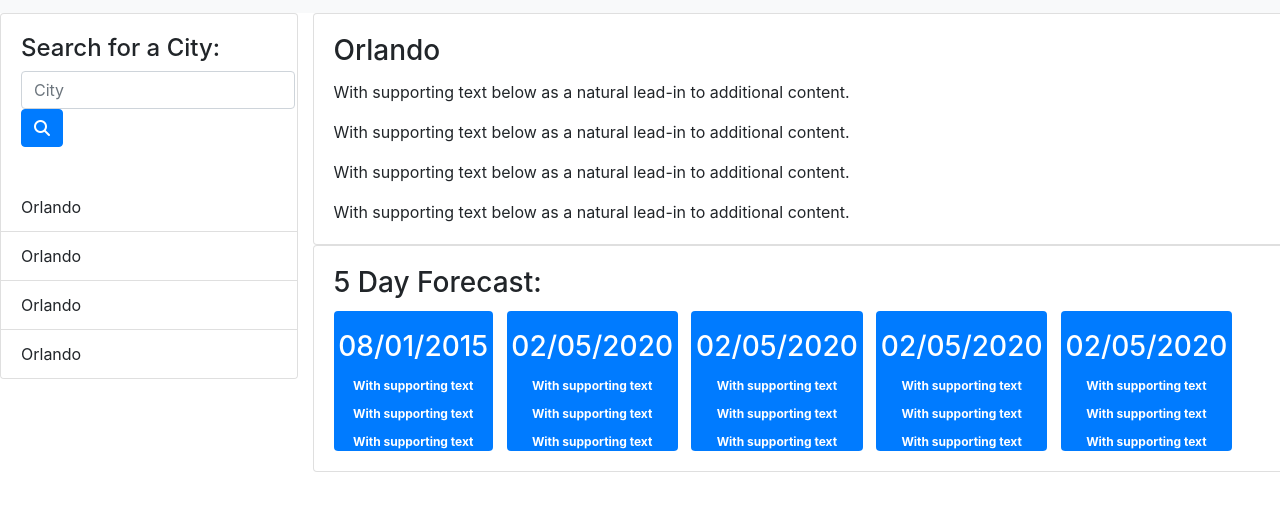
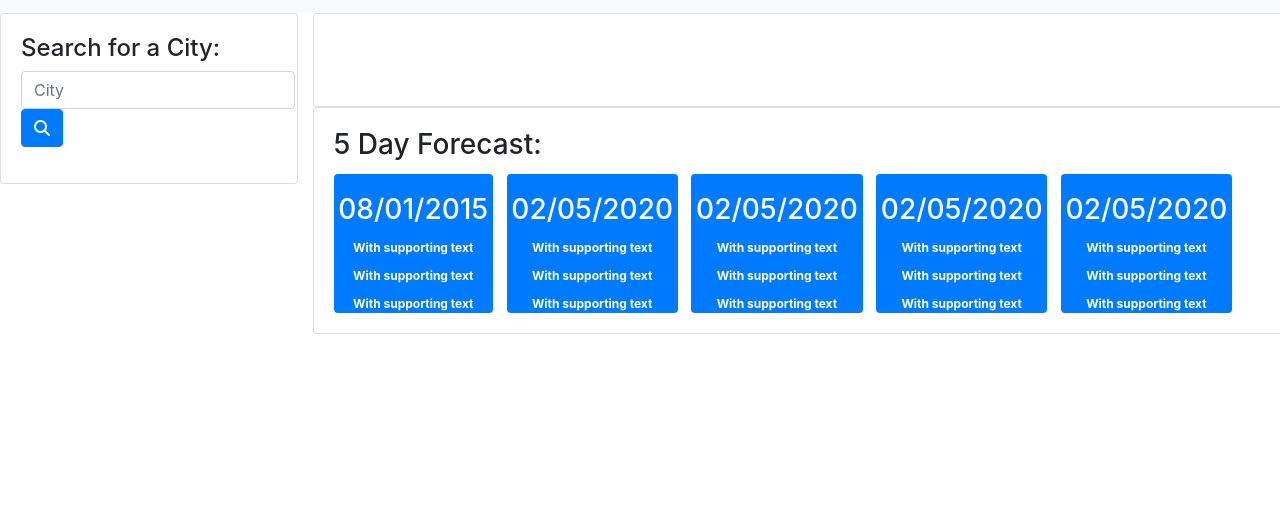
Before and after one commit to alexjoeldelgado/WeatherDashboard, a plain HTML site: page index.html in a window 1280 px wide. Shown: the part 59-570 px from the top of the page. Drawn offline with nearby package versions, Linux system fonts and the light colour scheme.

Commit message:
Updated index.html

```diff
--- a/index.html
+++ b/index.html
@@ -19,28 +19,27 @@
                     <form>
                         <div class="form-group form-inline">
                             <label for="formGroupExampleInput"><h4>Search for a City:</h4></label>
-                            <input type="text" class="form-control form-inline" id="formGroupExampleInput" placeholder="City">
-                            <button type="button" class="btn btn-primary"><i class="fas fa-search"></i></button>
+                            <input type="text" class="form-control form-inline" id="cityInput" placeholder="City">
+                            <button type="button" class="btn btn-primary" id="searchButton"><i class="fas fa-search"></i></button>
                         </div>
                     </form>
                 </div>
-                <ul class="list-group list-group-flush">
-                    <li class="list-group-item">Orlando</li>
-                    <li class="list-group-item">Orlando</li>
-                    <li class="list-group-item">Orlando</li>
-                    <li class="list-group-item">Orlando</li>
-                </ul>
+                <div class="list-group" id="cityList">
+
+                </div>
             </div>
         </div>
         <div class="col-9">
             <div class="row">
                 <div class="card w-100">
                     <div class="card-body">
-                        <h3 class="card-title">Orlando</h3>
-                        <p class="card-text">With supporting text below as a natural lead-in to additional content.</p>
-                        <p class="card-text">With supporting text below as a natural lead-in to additional content.</p>
-                        <p class="card-text">With supporting text below as a natural lead-in to additional content.</p>
-                        <p class="card-text">With supporting text below as a natural lead-in to additional content.</p>
+                        <h3 class="card-title" id="cityName"></h3>
+                        <h5 class="card-title" id="currentDay"></h5>
+                        <img id ="weatherIcon" src="" height="40px">
+                        <p class="card-text" id="temp"></p>
+                        <p class="card-text" id="humi"></p>
+                        <p class="card-text" id="wind"></p>
+                        <p class="card-text" id="uvin"></p>
                     </div>
                 </div>
             </div>
@@ -90,4 +89,10 @@
         </div>
     </div>
 </body>
+<script src="https://cdnjs.cloudflare.com/ajax/libs/jquery/3.2.1/jquery.min.js"></script>
+<script src="https://cdnjs.cloudflare.com/ajax/libs/moment.js/2.24.0/moment.min.js"></script>
+<script src="script.js">
+
+
+</script>
 </html>
```
